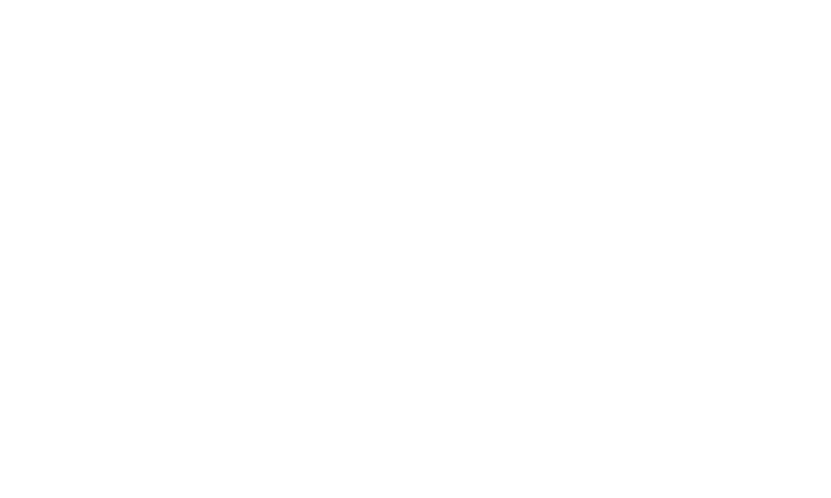
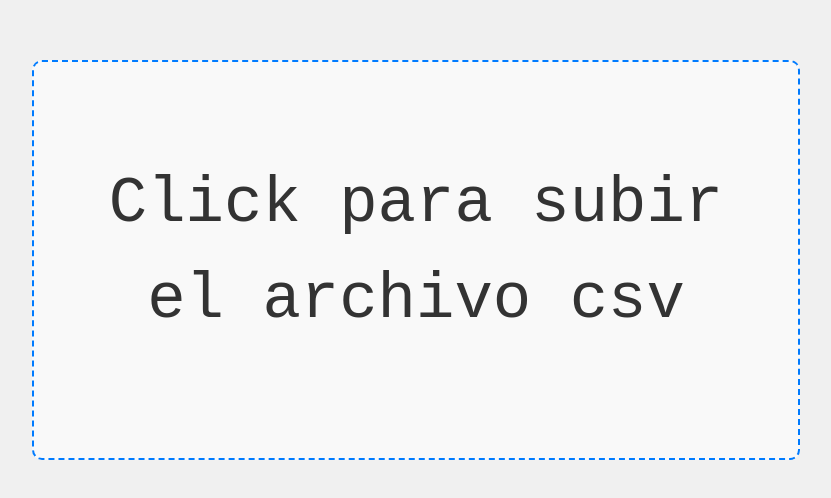
Before and after one commit to mcortesmorales/SimpleFix, a React (Create React App) app in the folder frontend/interfaz/: page /file-drop in a window 1280 px wide. Before the commit this address had no page. Shown: the part 140-638 px from the top of the page, without its empty margins (224-1055 px from the left). Built offline with nearby package versions, Linux system fonts and the light colour scheme.

Commit message:
Se añadio la pagina que permite subir el archivo csv para su modificacion

```diff
--- a/frontend/interfaz/package.json
+++ b/frontend/interfaz/package.json
@@ -15,6 +15,7 @@
     "react-router-dom": "^6.27.0",
     "react-scripts": "5.0.1",
     "web-vitals": "^2.1.4",
+    "react-dropzone": "^14.2.3",
     "yup": "^1.4.0"
   },
   "scripts": {
--- a/frontend/interfaz/src/App.js
+++ b/frontend/interfaz/src/App.js
@@ -3,9 +3,10 @@
 import LoginPage from './pages/LoginPage';
 import AdminPanel from './pages/adminPanel';
 import Header from './components/Header';
-import { BrowserRouter as Router, Route, Routes } from 'react-router-dom';
+import { BrowserRouter as Router, Route, Routes, Navigate } from 'react-router-dom';
 import { AuthProvider } from './AuthContext';
 import PrivateRoute from './components/PrivateRoute';
+import DropPage from './pages/dropPage';
 
 function App() {
   return (
@@ -15,13 +16,15 @@
         <Routes>
           <Route path="/login" element={<LoginPage />} />
           <Route
-            path="/admin"
-            element={
+            path="/admin" element={
               <PrivateRoute>
                 <AdminPanel />
               </PrivateRoute>
             }
           />
+          <Route path="/admin2" element={<AdminPanel />} />
+          <Route path="/" element={<Navigate to="/login" />} />
+          <Route path="/file-drop" element={<DropPage />} />
         </Routes>
         </AuthProvider>
       </Router>
--- /dev/null
+++ b/frontend/interfaz/src/components/FileDrop.css
@@ -0,0 +1,25 @@
+.dropzone {
+    display: flex;
+    justify-content: center;
+    align-items: center;
+    width: 60%;  /* Ajusta el ancho a tu preferencia */
+    height: 400px;
+    border: 2px dashed #007bff;
+    padding: 20px;
+    text-align: center;
+    font-family: monospace;
+    font-size: 20px;
+    border-radius: 10px;
+    cursor: pointer;
+    background-color: #f9f9f9;
+    transition: background-color 0.3s ease;
+  }
+
+  .dropzone:hover {
+    background-color: #e9e9e9;
+  }
+
+  .dropzone p {
+    font-size: 64px; /* Ajusta el tamaño de fuente según lo que necesites */
+    color: #333;
+  }
--- /dev/null
+++ b/frontend/interfaz/src/components/FileDrop.js
@@ -0,0 +1,28 @@
+import React, { useCallback } from 'react';
+import { useDropzone } from 'react-dropzone';
+import './FileDrop.css';
+
+const FileDrop = () => {
+  const onDrop = useCallback(acceptedFiles => {
+    const file = acceptedFiles[0];
+    if (file.type === 'text/csv') {
+      alert('Archivo subido correctamente');
+    } else {
+      alert('Por favor, sube un archivo .csv');
+    }
+  }, []);
+
+  const { getRootProps, getInputProps } = useDropzone({
+    onDrop,
+    accept: '.csv'
+  });
+
+  return (
+    <div {...getRootProps({ className: 'dropzone' })}>
+      <input {...getInputProps()} />
+      <p>Click para subir el archivo csv</p>
+    </div>
+  );
+};
+
+export default FileDrop;
--- /dev/null
+++ b/frontend/interfaz/src/pages/dropPage.js
@@ -0,0 +1,12 @@
+import React from 'react';
+import FileDrop from '../components/FileDrop';
+
+const DropPage = () => {
+  return (
+    <div style={{ display: 'flex', justifyContent: 'center', alignItems: 'center', height: '100vh', backgroundColor: '#f0f0f0' }}>
+      <FileDrop />
+    </div>
+  );
+};
+
+export default DropPage
```
